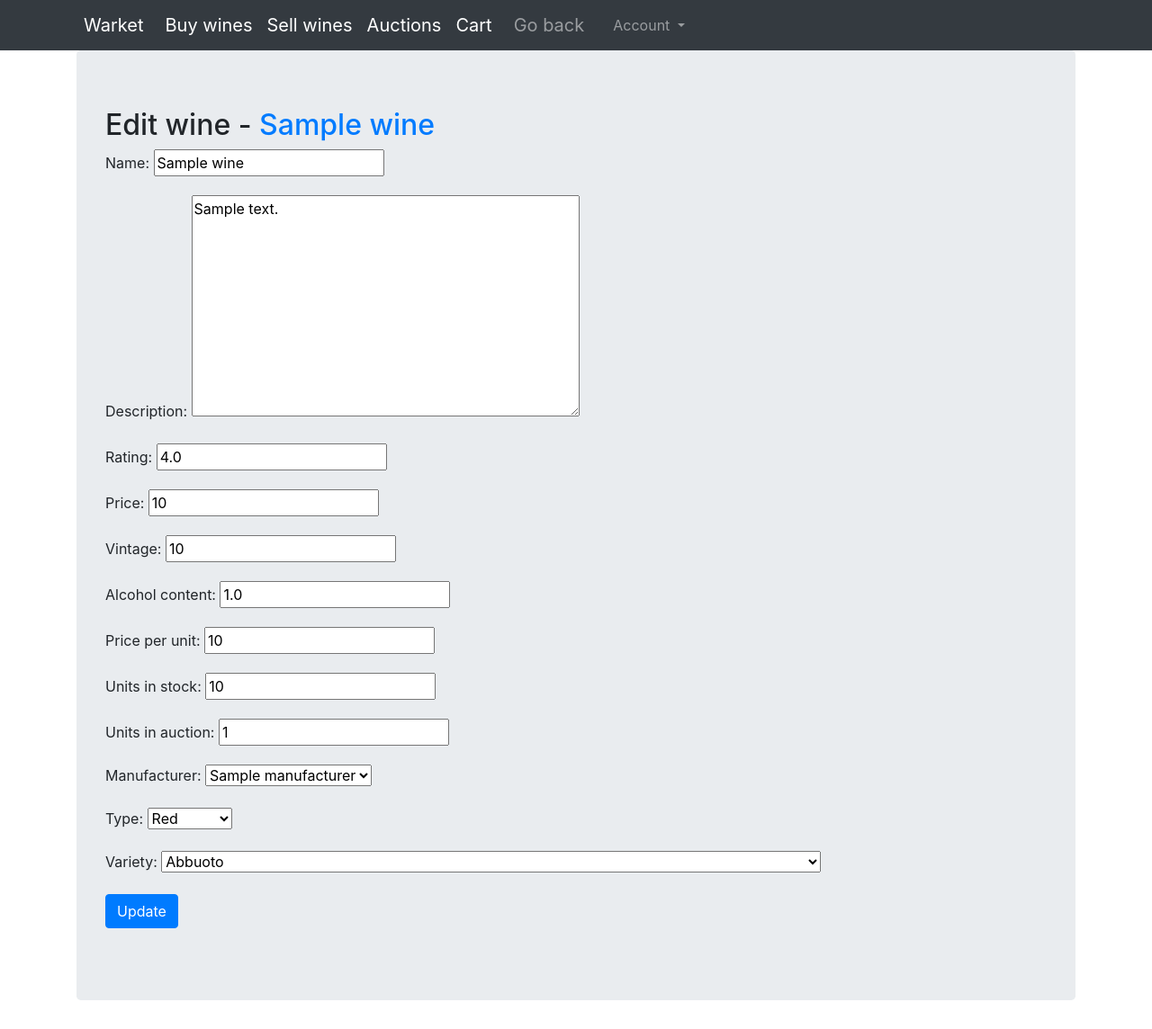
After one commit to Mixiir/warket, a Django app: page /wine/1/edit/ in a window 1280 px wide. The commit adds this page. Shown: the whole page at 90% size. Run offline with Django 4.2, Linux system fonts and the light colour scheme; a user stored in the database is signed in; tables that the repository leaves empty hold one stand-in row (values such as "Sample post"); some libraries are stand-ins or nearby versions.

Commit message:
Added edit wine page.

```diff
--- a/warket/urls.py
+++ b/warket/urls.py
@@ -17,7 +17,7 @@ from django.contrib import admin
 from django.urls import path, include
 from django.conf.urls.static import static
 from django.conf import settings
-from warket_viewer.views import WineListView, DetailWine, CreateWine
+from warket_viewer.views import WineListView, DetailWine, CreateWine, EditWine
 
 urlpatterns = [
     path('admin/', admin.site.urls),
@@ -25,5 +25,6 @@ urlpatterns = [
     path('accounts/', include('django.contrib.auth.urls')),
     path('wine/<int:pk>', DetailWine.as_view(), name="detail_wine"),
     path('create_wine/', CreateWine.as_view(), name="create_wine"),
+    path('wine/<int:pk>/edit/', EditWine.as_view(), name="edit_wine"),
 
 ]
--- a/warket_viewer/templates/base.html
+++ b/warket_viewer/templates/base.html
@@ -19,6 +19,7 @@
         <a class="navbar-brand {% if page_is == 'sell' %}nav-item nav-link active {%endif%}" href="/">Sell wines</a>
         <a class="navbar-brand {% if page_is == 'auction' %}nav-item nav-link active {%endif%}" href="/">Auctions</a>
         <a class="navbar-brand {% if page_is == 'contact' %}nav-item nav-link active {%endif%}" href="/">Cart</a>
+        <a class="navbar-brand nav-item nav-link" onclick="history.back()">Go back</a>
             <ul class="nav navbar-nav">
               <li class="nav-item dropdown">
                 <a class="nav-link dropdown-toggle" href="#" id="navbarDropdown" role="button" data-toggle="dropdown" aria-haspopup="true" aria-expanded="false">
--- a/warket_viewer/templates/detail_wine.html
+++ b/warket_viewer/templates/detail_wine.html
@@ -16,8 +16,7 @@
     <p> Type: {{  wine_data.type }}</p>
     <p> Variety: {{  wine_data.variety }}</p>
 
-{#    <a href="{% url 'edit_wine'  wine_data.pk %}">Edit</a>#}
+    <a href="{% url 'edit_wine'  wine_data.pk %}">Edit</a>
 {#    <a href="{% url 'delete_wine'  wine_data.pk %}">Delete</a>#}
-    </p>
 
 {% endblock %}
--- /dev/null
+++ b/warket_viewer/templates/edit_wine.html
@@ -0,0 +1,13 @@
+{% extends "base.html" %}
+
+{% block content %}
+
+<h2>Edit wine - <a href ="{% url 'detail_wine' wine.pk %}">{{ wine.name }}</a></h2>
+
+<form method="post" enctype="multipart/form-data">
+    {% csrf_token %}
+    {{ form.as_p }}
+    <input type="submit" value="Update" class="btn btn-primary">
+</form>
+
+{% endblock %}
--- a/warket_viewer/views.py
+++ b/warket_viewer/views.py
@@ -68,3 +68,16 @@ class CreateWine(PermissionRequiredMixin, CreateView):
         context = super().get_context_data(**kwargs)
         context['page_is'] = 'wines'
         return context
+
+
+class EditWine(PermissionRequiredMixin, UpdateView):
+    permission_required = 'warket_viewer.edit_wine'
+    model = Wine
+    fields = '__all__'
+    template_name = 'edit_wine.html'
+    success_url = reverse_lazy('home')
+
+    def get_context_data(self, **kwargs):
+        context = super().get_context_data(**kwargs)
+        context['page_is'] = 'wines'
+        return context
```
